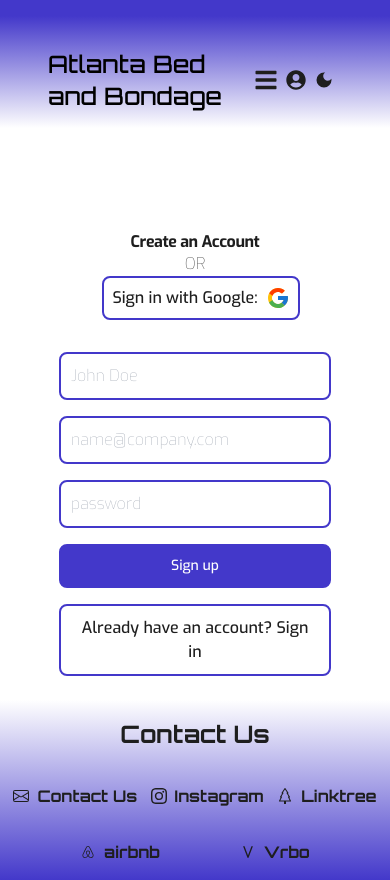
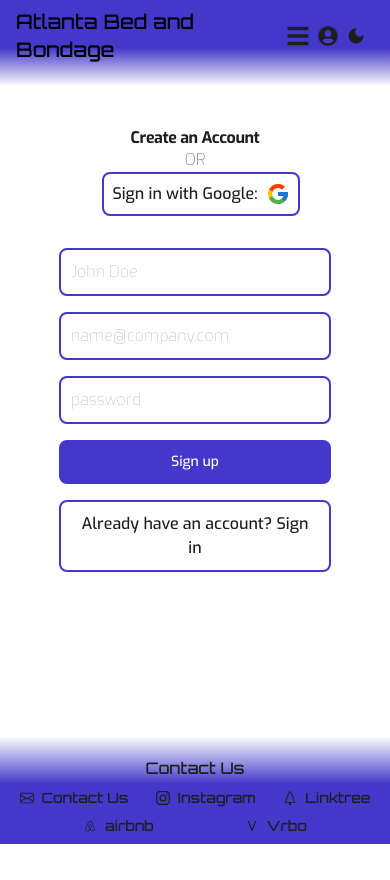
Before and after one commit to TheNightMayor/Atlanta-Dungeon-BnB, a Next.js app: page /auth in a window 390 px wide. After the commit the page ends 844 px from the top, so only its background shows below. Built offline with nearby package versions, Linux system fonts and the light colour scheme; no server answers.

Commit message:
mobile css fixes

```diff
--- a/src/app/(web)/auth/page.tsx
+++ b/src/app/(web)/auth/page.tsx
@@ -82,7 +82,7 @@ const Auth = () => {
     };
 
     return (
-            <section className="container mx-auto pt-28 md:pt-24">
+            <section className="container mx-auto pt-2 md:pt-2">
                 <div className="p-6 space-y-4 md:space-y-6 sm:p-8 w-80 md:w-[70%] mx-auto">
                 <div className="flex mb-8 flex-col md:flex-row items-center justify-between">
                     <h1 className="text-ex font-bold leading-tight tracking-tight md:text-2xl">
--- a/src/app/(web)/contact/page.tsx
+++ b/src/app/(web)/contact/page.tsx
@@ -72,7 +72,7 @@ const Contact = () => {
     };
 
     return (
-            <section className="container mx-auto pt-28 md:pt-24">
+            <section className="container mx-auto pt-2 md:pt-2">
                 <div className="p-6 space-y-4 md:space-y-6 sm:p-8 w-80 md:w-[70%] mx-auto">
                 <div className="flex mb-8 flex-col md:flex-row items-center justify-between">
                     <h1 className="text-ex font-bold leading-tight tracking-tight md:text-2xl">
--- a/src/app/(web)/info/page.tsx
+++ b/src/app/(web)/info/page.tsx
@@ -6,7 +6,7 @@ const InfoPage = async () => {
 
   if (!infoData) {
     return (
-      <section className="container mx-auto pt-28 md:pt-24 font-orbitron">
+      <section className="container mx-auto pt-2 md:pt-2 font-orbitron">
         <h1 className="text-4xl font-bold mb-6">Info Page</h1>
         <p>Info page content is not available yet. Please check back soon.</p>
       </section>
@@ -14,7 +14,7 @@ const InfoPage = async () => {
   }
 
   return (
-    <section className="container mx-auto pt-28 md:pt-24 px-4 md:px-0 font-orbitron">
+    <section className="container mx-auto pt-2 md:pt-2 px-4 md:px-0 font-orbitron">
       <div className="max-w-4xl mx-auto">
         <h1 className="text-4xl md:text-5xl font-bold mb-6">{infoData.title}</h1>
         <div className="prose prose-lg dark:prose-invert">
--- a/src/app/(web)/layout.tsx
+++ b/src/app/(web)/layout.tsx
@@ -47,7 +47,7 @@ export default function RootLayout({
             <Toast />
             <div className="flex flex-col flex-1">
               <Header />
-              <main className="font-normal pt-24 flex-grow">
+              <main className="font-normal flex-grow">
                 {children}
               </main>
               <Footer />
--- a/src/app/(web)/users/[id]/page.tsx
+++ b/src/app/(web)/users/[id]/page.tsx
@@ -94,7 +94,7 @@ const UserDetails = (props: { params: Promise<{ id: string }> }) => {
   const profileImage = session?.user?.image || userData.image || '/images/default-user.svg';
 
   return (
-    <div className='container mx-auto px-2 md:px-4 pt-28 md:pt-24 py-10 min-h-[67vh] bg-white text-[#1e1e1e] dark:bg-black dark:text-white'>
+    <div className='container mx-auto px-2 md:px-4 pt-2 md:pt-2 py-10 min-h-[67vh] bg-white text-[#1e1e1e] dark:bg-black dark:text-white'>
       <div className='md:grid md:grid-cols-12 gap-10'>
         <div className='hidden md:block md:col-span-4 lg:col-span-3 shadow-lg h-fit sticky top-10 bg-white text-[#1e1e1e] dark:bg-black dark:text-white rounded-lg px-6 py-4 border-2 border-gray-200 dark:border-tertiary-dark'>
           <div className='md:w-[143px] w-28 h-28 md:h-[143px] mx-auto mb-5 rounded-full overflow-hidden'>
--- a/src/components/Footer/Footer.tsx
+++ b/src/components/Footer/Footer.tsx
@@ -1,3 +1,4 @@
+'use client'
 import Link from "next/link"
 import { BiLogoAirbnb } from "react-icons/bi"
 import { TbLetterV } from "react-icons/tb"
@@ -5,25 +6,25 @@ import { BsEnvelope, BsInstagram, BsTree } from "react-icons/bs"
 
 const Footer = () => {
     return (
-        <footer className="font-orbitron">
+        <footer>
 
-            <div className="bg-gradient-to-t  from-tertiary-light to-white dark:to-black  w-full bottom-0 left-0" >
-                <h4 className="justify-self-center font-semibold text-[24px] py-4">Contact Us</h4>
-                <div className="flex md:flex-row flex-wrap items-center justify-evenly">
+            <div className="pt-8 font-orbitron bg-gradient-to-t  from-tertiary-light from-50% via-white  dark:via-black via-90% to-transparent w-full bottom-0 left-0" >
+                <h4 className="justify-self-center">Contact Us</h4>
+                <div className="flex md:flex-row flex-wrap items-center justify-evenly text-sm md:text-base gap-2 py-2">
                     <div className="flex items-center">
                         <BsEnvelope />
                         <Link
                             href='/contact'
-                            className="ml-2 py-4 font-bold"
+                            className="ml-2"
                         >Contact Us</Link>
                     </div>
-                    <div className="flex items-center py-4">
+                    <div className="flex items-center">
                         <BsInstagram />
                         <Link
                             href="https://www.instagram.com/atlantabedandb0ndage/"
                             rel="noopener noreferrer"
                             target="_blank"
-                            className="ml-2 font-bold"
+                            className="ml-2"
                         >Instagram</Link>
                     </div>
                     <div className="flex items-center">
@@ -32,7 +33,7 @@ const Footer = () => {
                             href={"https://linktr.ee/atlantakbnb"}
                             rel="noopener noreferrer"
                             target="_blank"
-                            className="ml-2 py-4 font-bold">Linktree</Link>
+                            className="ml-2">Linktree</Link>
                     </div>
                     <div className="flex items-center">
                         <BiLogoAirbnb />
@@ -40,7 +41,7 @@ const Footer = () => {
                             href={"https://www.airbnb.com/rooms/1171823093801738771"}
                             rel="noopener noreferrer"
                             target="_blank"
-                            className="ml-2 py-4 font-bold"
+                            className="ml-2"
                         >airbnb</Link>
                     </div>
                     <div className="flex items-center">
@@ -49,7 +50,7 @@ const Footer = () => {
                             href={"https://www.vrbo.com/4255461?dateless=true"}
                             rel="noopener noreferrer"
                             target="_blank"
-                            className="ml-2 py-4 font-bold"
+                            className="ml-2"
                         >Vrbo</Link>
                     </div>
 
--- a/src/components/Header/Header.tsx
+++ b/src/components/Header/Header.tsx
@@ -38,10 +38,10 @@ const Header = () => {
 
 
   return (
-    <header className='font-orbitron fixed top-0 left-0 right-0 bg-gradient-to-b from-tertiary-light from-10% to-white dark:to-black to-80% p-8 md:p-8 mx-auto text-xl flex flex-wrap md:flex-nowrap items-center justify-between z-20'>
+    <header className='font-orbitron sticky top-0 left-0 right-0 bg-gradient-to-b from-tertiary-light from-50% via-white via-90% dark:via-black to-100% pt-2 pb-8 md:px-8 md:py-8 mx-auto text-xl flex flex-nowrap items-center justify-between z-20 w-full'>
       <div className='container'>
-        <div className='flex items-center justify-between w-full p-4 md:w-auto'>
-          <Link href='/' className='font-orbitron text-2xl text-black dark:text-white transition-transform duration-200 transform-gpu hover:scale-110'>
+        <div className='flex items-center justify-between w-full px-4 md:w-auto'>
+          <Link href='/' className='font-orbitron md:text-2xl text-black dark:text-white transition-transform duration-200 transform-gpu hover:scale-110'>
             Atlanta Bed and Bondage
           </Link>
 
@@ -63,16 +63,16 @@ const Header = () => {
                   <Link href="/studio" target="_blank" rel="noopener noreferrer" className='inline-block transition-transform duration-200 transform-gpu hover:scale-110'>Studio</Link>
                 </li>
               )}
-              <li className='inline-block px-6'>
+              <li className='inline-block px-4'>
                 <Link href='/' className='inline-block transition-transform duration-200 transform-gpu hover:scale-110'>Home</Link>
               </li>
-              <li className='inline-block px-6'>
+              <li className='inline-block px-4'>
                 <Link href='/info' className='inline-block transition-transform duration-200 transform-gpu hover:scale-110'>About Us</Link>
               </li>
-              <li className='inline-block px-6'>
+              <li className='inline-block px-4'>
                 <Link href='/rooms' className='inline-block transition-transform duration-200 transform-gpu hover:scale-110'>Booking</Link>
               </li>
-              <li className='inline-block px-6'>
+              <li className='inline-block px-4'>
                 <Link href='/contact' className='inline-block transition-transform duration-200 transform-gpu hover:scale-110'>Contact Us</Link>
               </li>
             </ul>
--- a/src/components/HeroSection/ClientComponent.tsx
+++ b/src/components/HeroSection/ClientComponent.tsx
@@ -1,19 +1,18 @@
 'use client'
 
 import { FC } from "react"
-import Image from "next/image";
 
 
 
 const ClientComponent: FC = _props => {
 
-    return <section className="min-h-96">
-        <div className="w-full text-center relative mt-1">
-            <video autoPlay muted loop className="fixed w-full object-cover h-96">
-                <source src="/images/hero-4.webm" type="video/mp4" />
-            </video>
-            <div className="flex flex-col items-center pt-32 h-full  text-black dark:text-white bg-transparent min-h-96">
-                <h1 className="font-orbitron mb-6 text-7xl">
+    return <section className="min-h-72 relative -mt-4">
+        <div className="w-full text-center relative mt-1 ">
+                        <video autoPlay muted loop className="fixed w-full object-cover h-72">
+                    <source src="/images/hero-4.webm" type="video/mp4" />
+                </video>
+            <div className="flex flex-col items-center h-full  text-black dark:text-white bg-transparent min-h-72 z-10 relative md:pt-20">
+                <h1 className="font-orbitron mb-4 text-7xl">
                     Dungeon Next Door
                 </h1>
                 <p className="text-black dark:text-white max-w-lg text-xl font-bold ">
```
Also changed, not shown: src/components/FeaturedRoom/FeaturedRoom.tsx (+17 -3 lines), src/components/Gallery/Gallery.tsx (+29 -15 lines).
